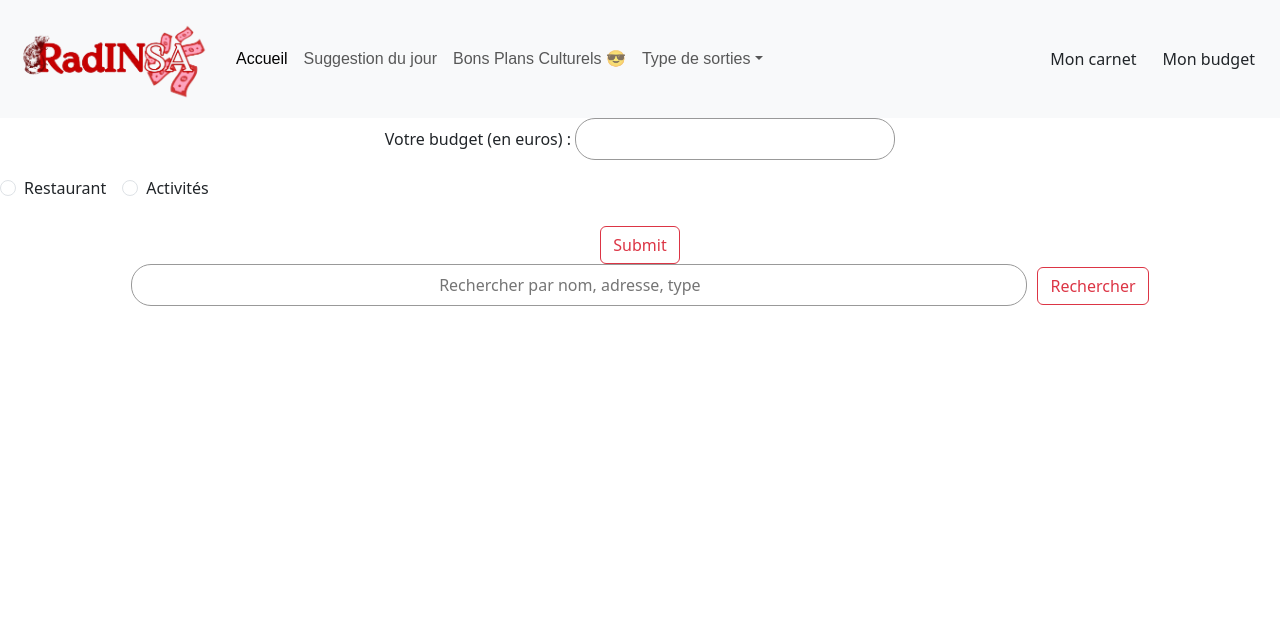
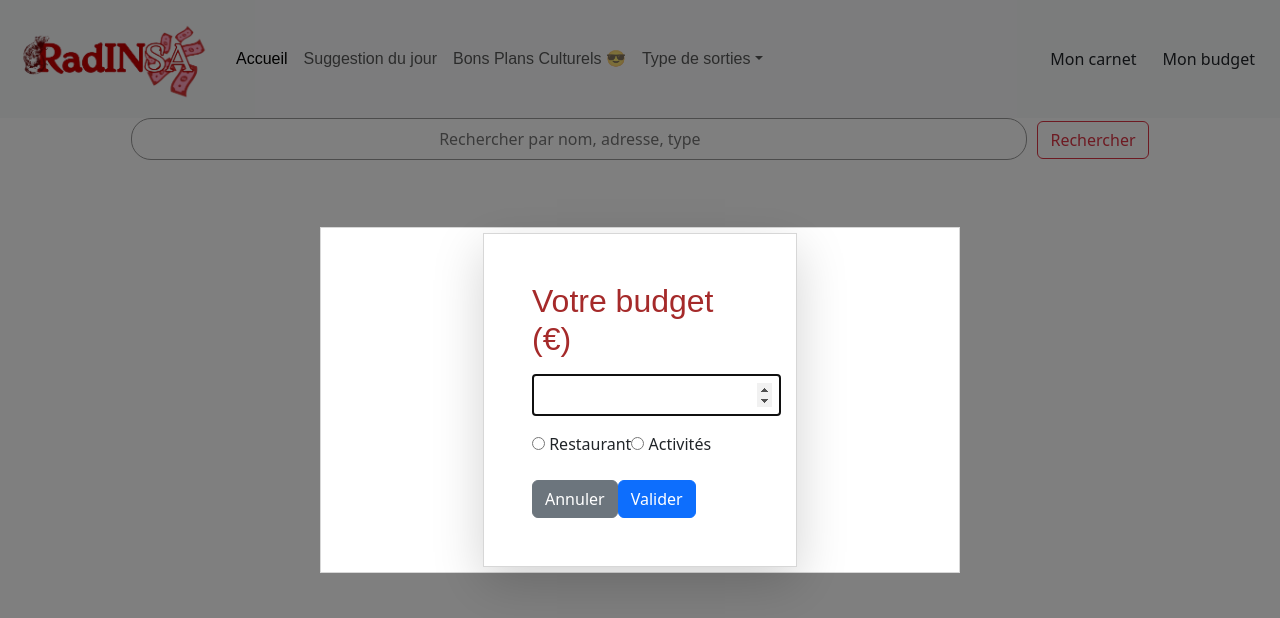
Before and after one commit to kitKatdarkMint/WEB, a React (Vite) app: page / in a window 1280 px wide. Both pictures are taken after a click on the button "Mon budget". Shown: the top 618 px of the page. Built offline with nearby package versions, Linux system fonts and the light colour scheme.

Commit message:
pop up officiel

```diff
--- a/package.json
+++ b/package.json
@@ -12,7 +12,8 @@
   "dependencies": {
     "bootstrap": "^5.3.3",
     "react": "^19.0.0",
-    "react-dom": "^19.0.0"
+    "react-dom": "^19.0.0",
+    "reactjs-popup": "^2.0.6"
   },
   "devDependencies": {
     "@eslint/js": "^9.21.0",
--- a/src/components/App.tsx
+++ b/src/components/App.tsx
@@ -2,29 +2,20 @@ import { useState } from "react";
 import Navbar from "./Navbar";
 import SearchBar from "./SearchBar";
 import BonsPlans from "./BonsPlans";
-import Login from "./Login";
+import Budget from "./Budget";
 
 function App() {
   const [showBonsPlans, setShowBonsPlans] = useState(false);
-  const [showLogin, setShowLogin] = useState(false);
-
-  const handleLoginSubmit = () => {
-    setShowLogin(false);
-  };
+  const [showBudget, setShowBudget] = useState(false);
 
   return (
     <>
-      <div>
-        <Navbar
-          setShowBonsPlans={setShowBonsPlans}
-          setShowLogin={setShowLogin}
-        />
-      </div>
-      {showLogin && (
-        <div className="login-modal login">
-          <Login onSubmit={handleLoginSubmit} />
-        </div>
-      )}
+      <Navbar
+        setShowBonsPlans={setShowBonsPlans}
+        setShowBudget={setShowBudget}
+      />
+
+      <Budget isPopupOpen={showBudget} setPopupOpen={setShowBudget} />
       <div className="justify-content-center">
         <SearchBar />
       </div>
--- a/src/components/BonsPlans.tsx
+++ b/src/components/BonsPlans.tsx
@@ -6,7 +6,7 @@ function BonsPlans() {
       <p>
         Tu es à la recherche de bons plans sans te ruiner ? Tu as envie de
         profiter un max de ta vie étudiante ?<br />
-        Alors tu es au bon endroit ? 😉
+        Alors tu es au bon endroit ! 😉
       </p>
       <h2>Pour la boustifaille🍴 </h2>
       <ul>
--- /dev/null
+++ b/src/components/Budget.tsx
@@ -0,0 +1,61 @@
+import { useState } from "react";
+import Popup from "reactjs-popup";
+import "reactjs-popup/dist/index.css";
+
+interface Props {
+  isPopupOpen: boolean;
+  setPopupOpen: (isOpen: boolean) => void;
+}
+function Budget({ isPopupOpen, setPopupOpen }: Props) {
+  const [budget, setBudget] = useState("");
+
+  return (
+    <>
+      <Popup
+        open={isPopupOpen}
+        onClose={() => setPopupOpen(false)}
+        modal
+        nested
+      >
+        <div className="popup-content p-5 rounded-lg shadow-lg bg-white">
+          <h2 className="text-lg font-semibold mb-3">Votre budget (€)</h2>
+          <input
+            type="number"
+            min="0"
+            className="w-full p-2 border rounded-lg"
+            value={budget}
+            onChange={(e) => setBudget(e.target.value)}
+          />
+
+          <div className="mt-3 flex justify-center space-x-4">
+            <label>
+              <input type="radio" name="category" value="restaurant" />
+              <span> Restaurant</span>
+            </label>
+            <label>
+              <input type="radio" name="category" value="activite" />
+              <span> Activités</span>
+            </label>
+          </div>
+
+          <div className="flex justify-between mt-4">
+            <button
+              onClick={() => setPopupOpen(false)}
+              className="btn btn-secondary"
+            >
+              Annuler
+            </button>
+            <button
+              onClick={() => setPopupOpen(false)}
+              className="btn btn-primary"
+            >
+              Valider
+            </button>
+          </div>
+        </div>
+      </Popup>
+    </>
+  );
+}
+
+export default Budget;
--- a/src/components/Navbar.tsx
+++ b/src/components/Navbar.tsx
@@ -1,4 +1,4 @@
-function Navbar({ setShowBonsPlans, setShowLogin }) {
+function Navbar({ setShowBonsPlans, setShowBudget }) {
   return (
     <nav className="navbar navbar-expand-lg bg-body-tertiary">
       <div className="container-fluid">
@@ -70,11 +70,7 @@ function Navbar({ setShowBonsPlans, setShowLogin }) {
         <button
           type="button"
           className="btn"
-          onClick={() => setShowLogin((prev) => !prev)}
-          style={{
-            display: "inline-block",
-            position: "relative",
-          }}
+          onClick={() => setShowBudget(true)}
         >
           Mon budget
         </button>
--- a/src/components/login.tsx
+++ /dev/null
@@ -1,54 +0,0 @@
-import { useState } from "react";
-
-interface BudgetProps {
-  onSubmit: () => void; // Fonction de callback qui sera appelée lors du clic sur le bouton
-}
-
-const Budget: React.FC<BudgetProps> = ({ onSubmit }) => {
-  const [budget, setBudget] = useState('');
-
-  const handleSubmit = (e: React.FormEvent) => {
-    e.preventDefault(); // Empêche la soumission du formulaire pour éviter un rechargement
-    onSubmit(); // Appelle la fonction de callback passée en props
-  };
-
-  return (
-    <form onSubmit={handleSubmit}>
-      <div className="mb-3 flex flex-col items-center justify-center h-screen text-center">
-        <label htmlFor="exampleInput" className="form-label">Votre budget (en euros) : </label>        <input
-          type="number"
-          step="any"
-          min = "0"
-          className="appearance-none"
-          style={{ width: "25%", padding: "8px", border: "1.5px solid #999", borderRadius: "20px" }}
-          value={budget}
-          onChange={(e: React.ChangeEvent<HTMLInputElement>) => setBudget(e.target.value)}
-        />
-      </div>
-
-
-<div className="form-check form-check-inline">
-  <input className="form-check-input" type="radio" name="inlineRadioOptions" id="inlineRadio1" value="option1"/>
-  <label className="form-check-label" htmlFor="inlineRadio1">Restaurant</label>
-</div>
-<div className="form-check form-check-inline">
-  <input className="form-check-input" type="radio" name="inlineRadioOptions" id="inlineRadio2" value="option2"/>
-  <label className="form-check-label" htmlFor="inlineRadio2">Activités</label>
-</div>
-<br></br>
-
-
-
-<br/>
-      <div style={{
-      display: "flex",
-      justifyContent: "center",
-      alignItems: "center",}}>
-        <button type="submit" className="btn btn-outline-danger ">Submit</button>
-      </div>
-
-    </form>
-  );
-}
-
-export default Budget;
```
Also changed, not shown: 1 other file (tests, documents, lock files or other folders).
